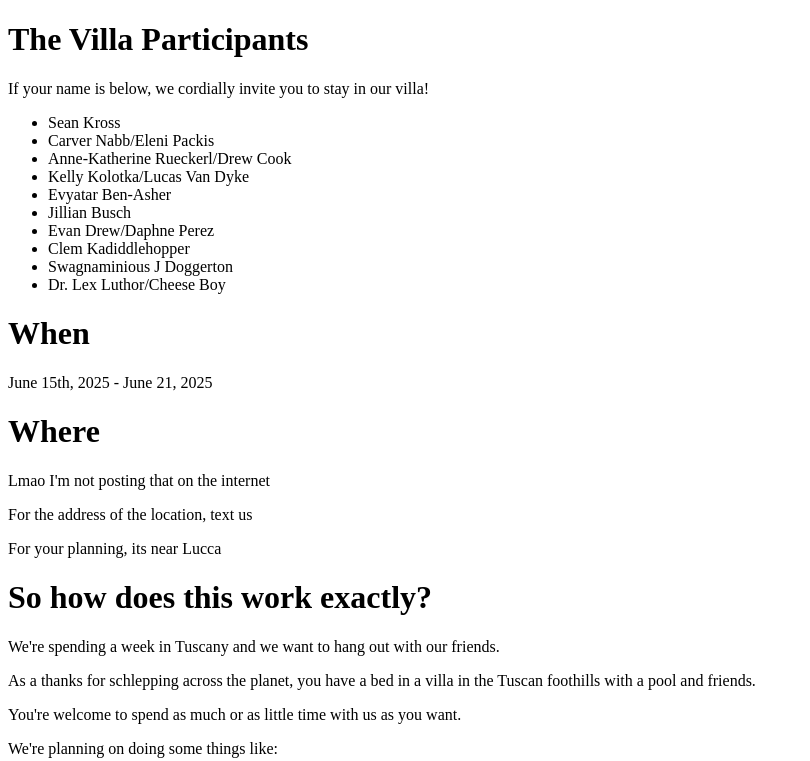
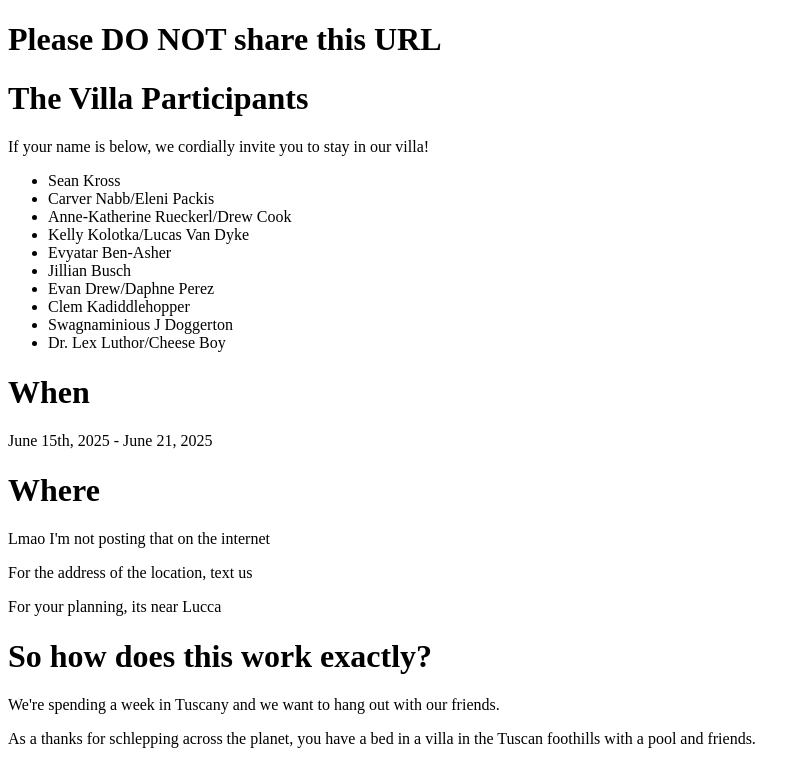
Before and after one commit to maxkross/wedding, a plain HTML site: page villa.html in a window 1280 px wide. Shown: the top 761 px of the page, without its empty margins (0-810 px from the left). Drawn offline with Linux system fonts and the light colour scheme.

Commit message:
URL warning

```diff
--- a/villa.html
+++ b/villa.html
@@ -6,6 +6,7 @@
   <meta name="viewport" content="width=device-width,initial-scale=1" />
 </head>
 <body>
+  <h1>Please <b>DO NOT</b> share this URL</h1>
   <h1>The Villa Participants</h1>
   <p>If your name is below, we cordially invite you to stay in our villa!</p>
   <ul>
```
